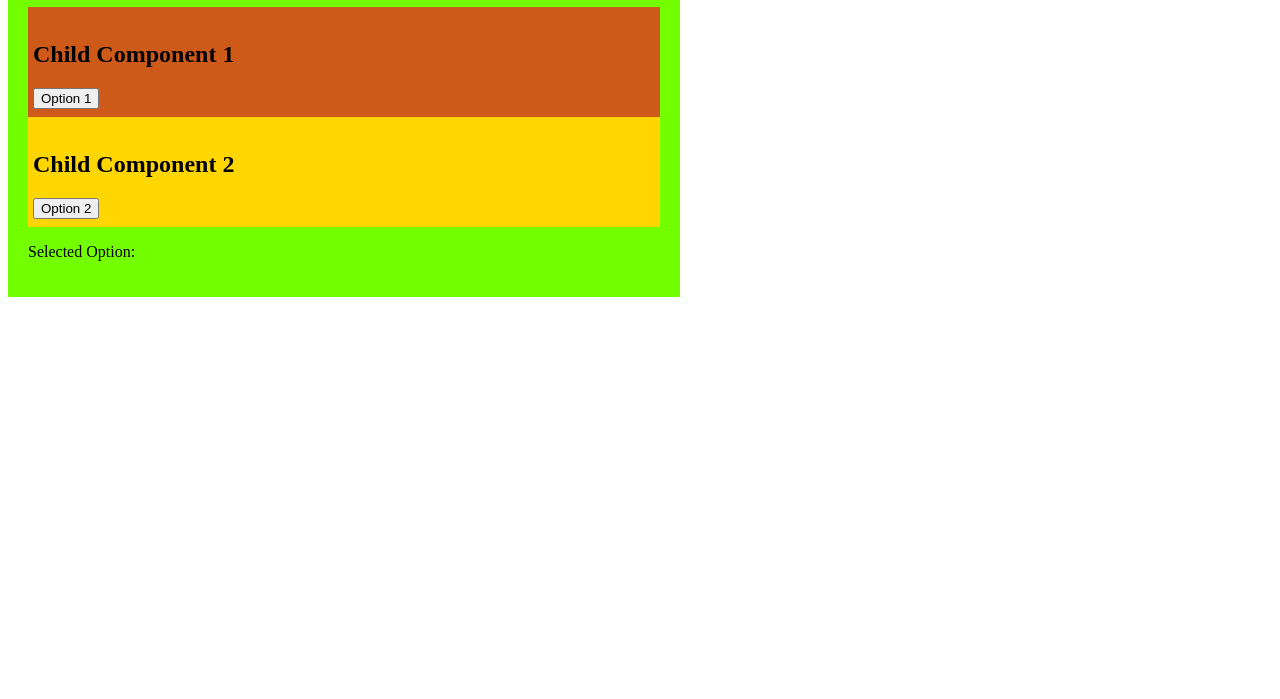
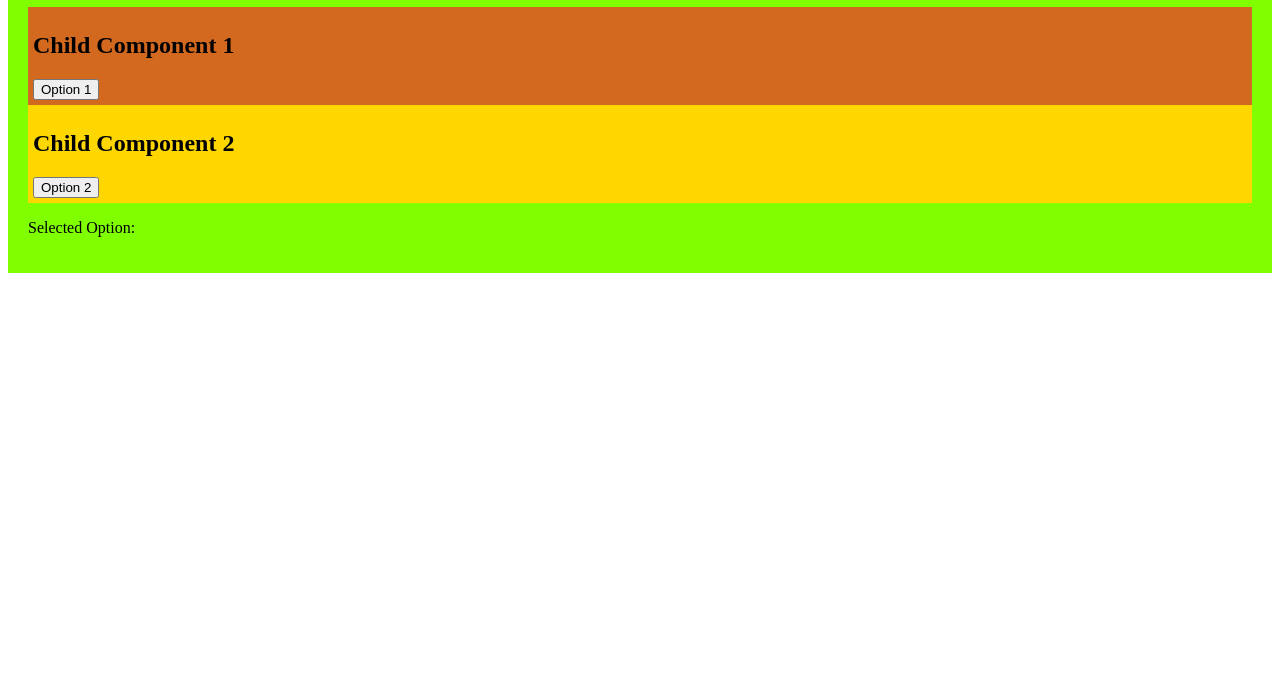
Before and after one commit to acciojob/lift-state-up-3-Vineet829, a React app: page / in a window 1280 px wide. Shown: the part 101-800 px from the top of the page. Built offline with nearby package versions, Linux system fonts and the light colour scheme.

Commit message:
apply final changes

```diff
--- a/src/components/App.js
+++ b/src/components/App.js
@@ -1,37 +1,23 @@
 import React, { useState } from "react";
+import './../styles/App.css';
 import ChildComponent1 from "./ChildComponent1";
 import ChildComponent2 from "./ChildComponent2";
-import "../styles/App.css"
-const App = () => {
-  const [selectedOption, setSelectedOption] = useState("");
 
-  const handleOptionChange = (option) => {
+function App() {
+  const [selectedOption, setSelectedOption] = useState(null);
+
+  const handleButtonClick = (option) => {
     setSelectedOption(option);
   };
 
   return (
-    <div
-      className="parent"
-      style={{
-        color: "black",
-        backgroundColor: "#73ff00",
-        width: "50%",
-        height: "50%",
-        padding: "20px 20px",
-      }}
-    >
+    <div class="parent">
       <h1>Parent Component</h1>
-      <ChildComponent1
-        selectedOption={selectedOption}
-        onOptionChange={handleOptionChange}
-      />
-      <ChildComponent2
-        selectedOption={selectedOption}
-        onOptionChange={handleOptionChange}
-      />
+      <ChildComponent1 handleButtonClick={handleButtonClick} />
+      <ChildComponent2 handleButtonClick={handleButtonClick} />
       <p>Selected Option: {selectedOption}</p>
     </div>
   );
-};
+}
 
 export default App;
--- a/src/components/ChildComponent1.js
+++ b/src/components/ChildComponent1.js
@@ -1,18 +1,14 @@
-
 import React from "react";
 
-const ChildComponent1 = ({ selectedOption, onOptionChange }) => {
+function ChildComponent1(props) {
   return (
-    <div className="child" style={{ color: "black", backgroundColor: "#ce5a19",paddingTop: "14px", paddingLeft:"5px"}}>
+    <div class="child1">
       <h2>Child Component 1</h2>
-      <button
-        onClick={() => onOptionChange("Option 1")}
-        disabled={selectedOption === "Option 1"}
-      >
+      <button onClick={() => props.handleButtonClick("Option 1")}>
         Option 1
       </button>
     </div>
   );
-};
+}
 
 export default ChildComponent1;
--- a/src/components/ChildComponent2.js
+++ b/src/components/ChildComponent2.js
@@ -1,27 +1,14 @@
-
 import React from "react";
 
-const ChildComponent2 = ({ selectedOption, onOptionChange }) => {
+function ChildComponent2(props) {
   return (
-    <div
-      className="child"
-      style={{
-        color: "black",
-        backgroundColor: "#FFD600",
-        paddingTop: "14px",
-        paddingLeft:"5px"
-      }}
-    >
+    <div class="child2">
       <h2>Child Component 2</h2>
-      <button
-
-        onClick={() => onOptionChange("Option 2")}
-        disabled={selectedOption === "Option 2"}
-      >
+      <button onClick={() => props.handleButtonClick("Option 2")}>
         Option 2
       </button>
     </div>
   );
-};
+}
 
 export default ChildComponent2;
--- a/src/styles/App.css
+++ b/src/styles/App.css
@@ -1,6 +1,20 @@
 
-.child{
-height:6rem;
-
-
-}
+.App {
+    font-family: sans-serif;
+    text-align: center;
+  }
+  .parent {
+    background-color: chartreuse;
+    padding: 20px;
+  }
+  .child1 {
+    background-color: chocolate;
+    padding: 5px;
+  }
+  .child2 {
+    background-color: gold;
+    padding: 5px;
+  }
+  input {
+    padding: 10px;
+  }
```
